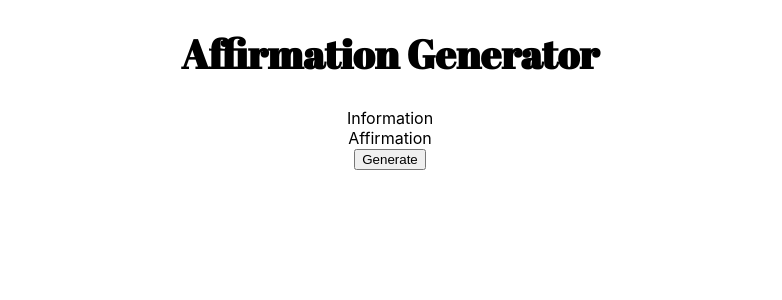
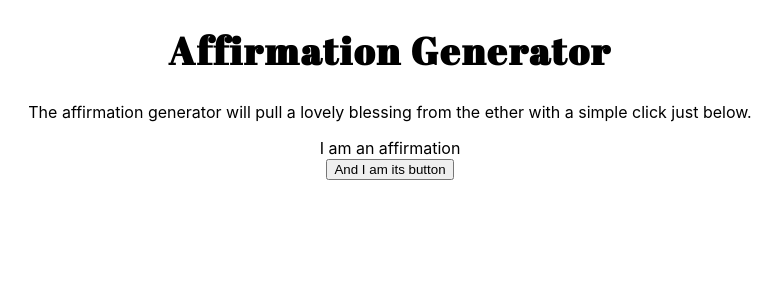
Before and after one commit to jos3ph-m/Affirmation-Generator, a React app: page / in a window 1280 px wide. Shown: the top 300 px of the page, without its empty margins (250-1032 px from the left). Built offline with nearby package versions, Linux system fonts and the light colour scheme.

Commit message:
Basic set up in place

```diff
--- a/src/App.js
+++ b/src/App.js
@@ -2,15 +2,16 @@ import React, { Component } from "react";
 import "./App.css";
 
 import Headline from "./Components/Headline/Headline";
+import Info from "./Components/Info/Info";
+import Affirmations from "./Components/Affirmations/Affirmations";
 
 class App extends Component {
   render() {
     return (
       <div className="App">
         <Headline />
-        <div>Information</div>
-        <div>Affirmation</div>
-        <button>Generate</button>
+        <Info />
+        <Affirmations />
       </div>
     );
   }
--- /dev/null
+++ b/src/Components/Affirmations/Affirmation/Affirmation.js
@@ -0,0 +1,7 @@
+import React from "react";
+
+const affirmation = () => {
+  return <div>I am an affirmation</div>;
+};
+
+export default affirmation;
--- /dev/null
+++ b/src/Components/Affirmations/Affirmations.js
@@ -0,0 +1,17 @@
+import React, { Component } from "react";
+
+import Affirmation from "./Affirmation/Affirmation";
+import Button from "./Button/Button";
+
+class Affirmations extends Component {
+  render() {
+    return (
+      <div>
+        <Affirmation />
+        <Button />
+      </div>
+    );
+  }
+}
+
+export default Affirmations;
--- /dev/null
+++ b/src/Components/Affirmations/Button/Button.js
@@ -0,0 +1,7 @@
+import React from "react";
+
+const button = () => {
+  return <button>And I am its button</button>;
+};
+
+export default button;
--- a/src/Components/Headline/Headline.module.css
+++ b/src/Components/Headline/Headline.module.css
@@ -1,4 +1,5 @@
 .headline {
   font-family: "Abril Fatface", cursive;
-  font-size: 40px;
+  font-size: 38px;
+  letter-spacing: 2px;
 }
--- /dev/null
+++ b/src/Components/Info/Info.js
@@ -0,0 +1,14 @@
+import React from "react";
+
+import styles from "./Info.module.css";
+
+const info = () => {
+  return (
+    <p>
+      The affirmation generator will pull a lovely blessing from the ether with
+      a simple click just below.
+    </p>
+  );
+};
+
+export default info;
--- /dev/null
+++ b/src/Components/Info/Info.module.css
@@ -0,0 +1,3 @@
+.info {
+  font-family: "Open Sans";
+}
```
Also changed, not shown: src/Components/Affirmations/Affirmations.css (added).
